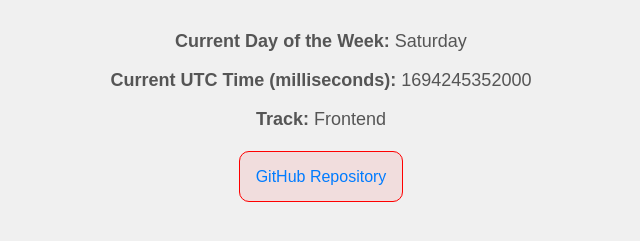
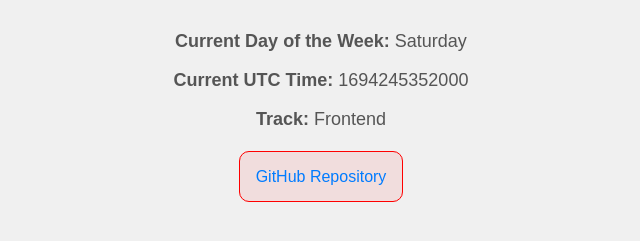
Before and after one commit to Akintademuyiwa24/HNG-Internship, a plain HTML site: page index.html in a window 1280 px wide. Shown: the part 277-518 px from the top of the page, without its empty margins (319-959 px from the left). Drawn offline with Linux system fonts and the light colour scheme.

Commit message:
modifed the html doc

```diff
--- a/index.html
+++ b/index.html
@@ -28,7 +28,7 @@
           ><span id="dayOfWeek"></span>
         </p>
         <p data-testid="currentUTCTime">
-          <span id="week-day">Current UTC Time (milliseconds): </span
+          <span id="week-day">Current UTC Time: </span
           ><span id="utcTime"></span>
         </p>
         <p data-testid="myTrack" class="track">
```
